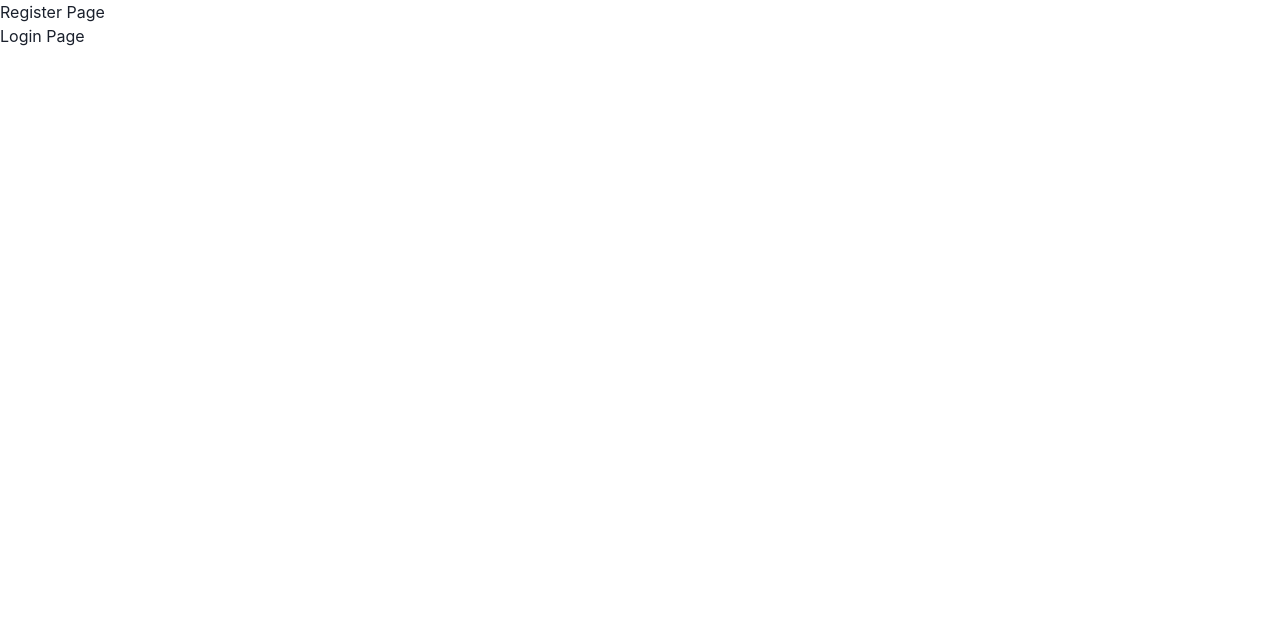
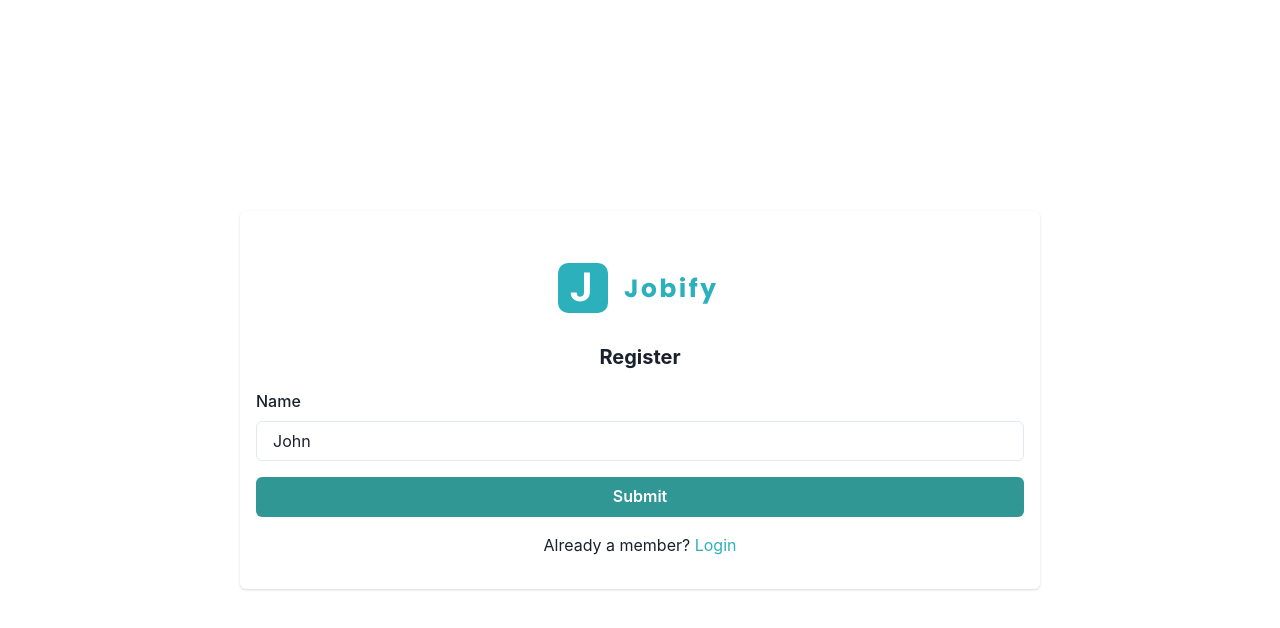
Before and after one commit to JonathanBajada/MERN-Vite-Template, a React (Vite) app in the folder client/: page /register in a window 1280 px wide. Shown: the top 628 px of the page. Built offline with nearby package versions, Linux system fonts and the light colour scheme; the HTML template or start-up script is replaced by a standard one.

Commit message:
updated form with react-hook-form and chakra

```diff
--- a/client/src/pages/Register.tsx
+++ b/client/src/pages/Register.tsx
@@ -1,12 +1,93 @@
-import React from "react";
-import { Link } from "react-router-dom";
+import {
+	Container,
+	FormControl,
+	FormLabel,
+	Card,
+	Input,
+	CardHeader,
+	Center,
+	Heading,
+	FormErrorMessage,
+	Button,
+	Text as ChakraText,
+	Link as ChakraLink,
+} from "@chakra-ui/react";
+import { useForm } from "react-hook-form";
+import { Link as ReactRouterLink } from "react-router-dom";
+import { Logo } from "../components";
 
 const Register = () => {
+	const {
+		handleSubmit,
+		register,
+		formState: { errors, isSubmitting },
+	} = useForm();
+
+	function onSubmit(values) {
+		return new Promise((resolve) => {
+			setTimeout(() => {
+				alert(JSON.stringify(values, null, 2));
+				resolve();
+			}, 3000);
+		});
+	}
+
 	return (
-		<div>
-			<h1>Register Page</h1>
-			<Link to="/login">Login Page</Link>
-		</div>
+		<Container
+			width={"90%"}
+			maxW={"1120px"}
+			h="100vh"
+			display={"flex"}
+			justifyContent={"center"}
+			flexDirection={"column"}
+			alignItems={"center"}>
+			<Card width={"90%"} maxW={"800px"} p="4" py="8">
+				<CardHeader display={"flex"} flexDirection={"column"}>
+					<Center mb={"2rem"}>
+						<Logo />
+					</Center>
+					<Center>
+						<Heading as="h3" size={"md"}>
+							Register
+						</Heading>
+					</Center>
+				</CardHeader>
+
+				<form onSubmit={handleSubmit(onSubmit)}>
+					<FormControl isInvalid={errors.name} mb={4}>
+						<FormLabel htmlFor="name">Name</FormLabel>
+						<Input
+							type="text"
+							id="name"
+							defaultValue={"John"}
+							{...register("name", {
+								required: "This is required",
+								minLength: { value: 4, message: "Minimum length should be 4" },
+							})}
+						/>
+						<FormErrorMessage>
+							{errors.name && errors.name.message}
+						</FormErrorMessage>
+					</FormControl>
+					<Button
+						w={"100%"}
+						mb={4}
+						colorScheme="teal"
+						isLoading={isSubmitting}
+						type="submit">
+						Submit
+					</Button>
+					<Center>
+						<ChakraText>
+							Already a member?{" "}
+							<ChakraLink color={"#2cb1bc"} as={ReactRouterLink}>
+								Login
+							</ChakraLink>
+						</ChakraText>
+					</Center>
+				</form>
+			</Card>
+		</Container>
 	);
 };
 
--- a/package.json
+++ b/package.json
@@ -15,7 +15,8 @@
     "express": "^4.18.2",
     "express-async-handler": "^1.2.0",
     "jsonwebtoken": "^9.0.1",
-    "mongoose": "^7.4.3"
+    "mongoose": "^7.4.3",
+    "react-hook-form": "^7.45.4"
   },
   "devDependencies": {
     "@types/bcryptjs": "^2.4.2",
```
Also changed, not shown: 1 other file (tests, documents, lock files or other folders).
